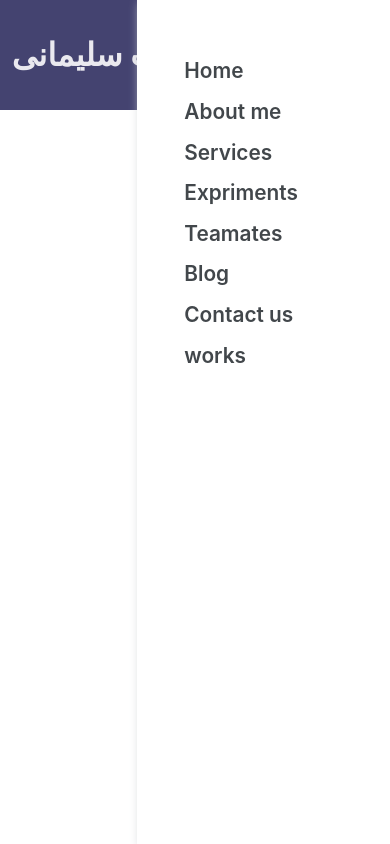
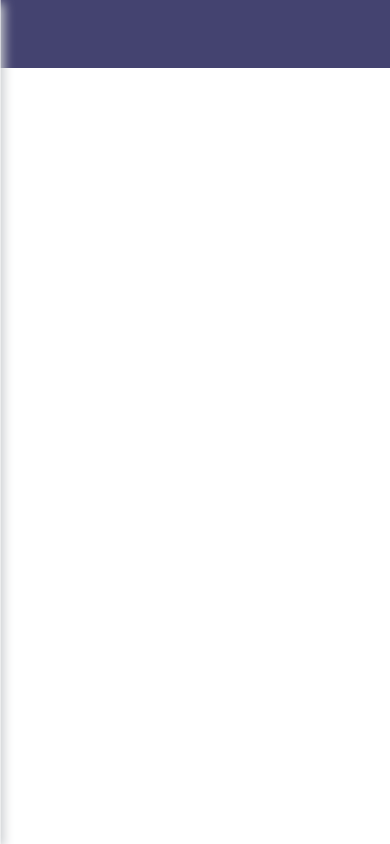
Before and after one commit to hadis-soleymani/myBlog, a Next.js app: page /components/navbar in a window 390 px wide. Built offline with nearby package versions, Linux system fonts and the light colour scheme; a web font is replaced by a local one.

Commit message:
mobile vav responsive

```diff
--- a/pages/components/navbar.js
+++ b/pages/components/navbar.js
@@ -23,10 +23,10 @@ const Ul = styled.ul`
         position:fixed;
         box-shadow: 3px 3px 10px #cbced1;
         transition: all 0.3s linear;
-        transform: ${props => props.open ? 'translateX(-100%)':'translateX(0)' };
-        right:0;
+        transform: ${props => props.open ? 'translateX(0)':'translateX(-100%)' };
+        left:0;
         top:0;
-        padding-top:6vh;
+        padding-top:8vh;
         width:65vw;
         height: 100vh;
 
@@ -36,7 +36,7 @@ const Ul = styled.ul`
 export default function Navbar({open}) {
   return (
     <div className={styles.container}>
-      <h1>حدیث سلیمانی</h1>
+      <h1>Hadis Soleymani</h1>
       <Ul open={open} >
         <li>Home</li>
         <li>About me</li>
--- a/styles/navbar.module.css
+++ b/styles/navbar.module.css
@@ -7,3 +7,11 @@
     justify-content: space-between;
     height: 13vh;
 }
+@media(max-width: 768px){
+    .container{
+        height: 8vh;
+    }
+    .container h1{
+    display: none;
+}
+}
```
Also changed, not shown: pages/components/hamburger.js (+4 -4 lines).
